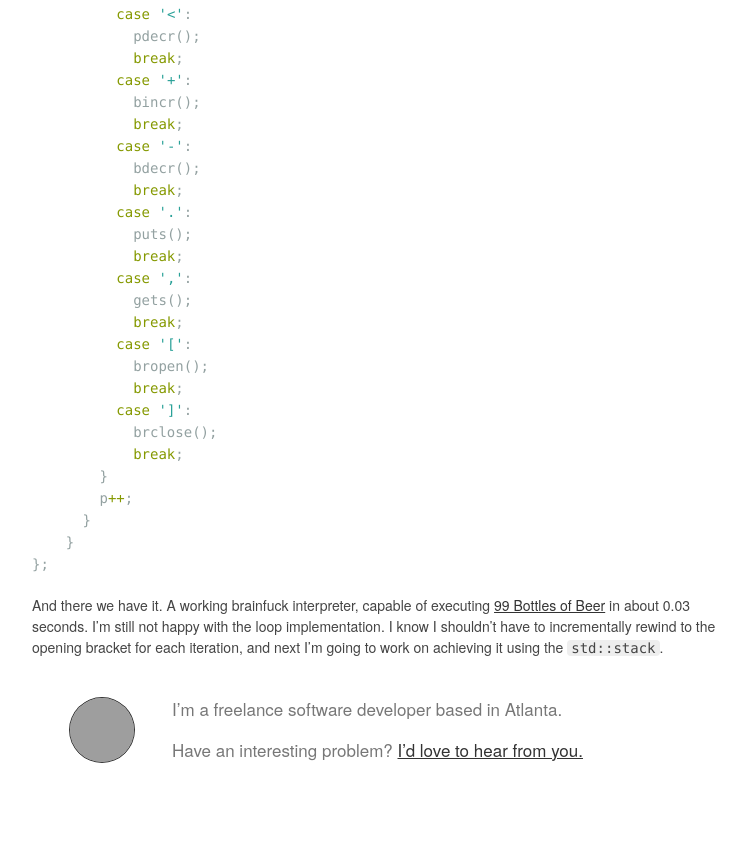
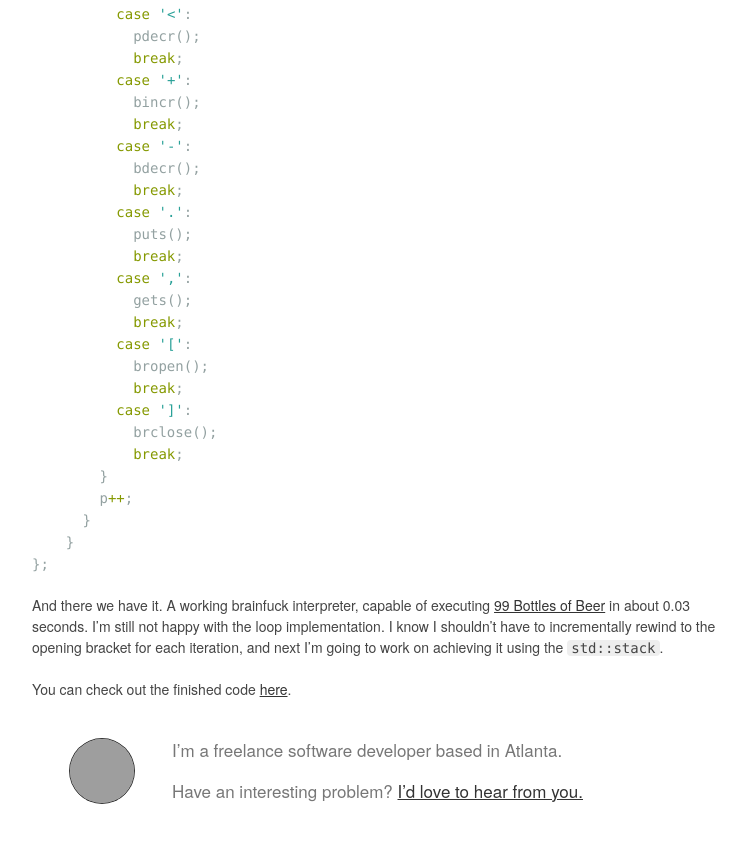
Before and after one commit to zacstewart/zacstewart.github.io, a Jekyll site: the page built from _posts/2013-09-15-learning-cpp-a-brainfuck-interpreter.md, in a window 1280 px wide and 900 px high, scrolled down 4027 px. Shown: the top 843 px of the window, without its empty margins (378-1124 px from the left). Built offline with Jekyll 4.4.1, drawn with Linux system fonts in a browser that asks for light colours; Markdown is read by kramdown in place of the engine named in the settings; comment, search, counter and statistics services are not loaded; grey boxes are pictures that could not be loaded.

Commit message:
Add link to finished brainfuck interpreter

```diff
--- a/_posts/2013-09-15-learning-cpp-a-brainfuck-interpreter.md
+++ b/_posts/2013-09-15-learning-cpp-a-brainfuck-interpreter.md
@@ -239,7 +239,10 @@ implementation. I know I shouldn't have to incrementally rewind to the opening
 bracket for each iteration, and next I'm going to work on achieving it using
 the `std::stack`.
 
+You can check out the finished code [here][code].
+
 [1]: http://blog.bignerdranch.com/2650-clash-of-the-coders-2013/
 [2]: http://esolangs.org/wiki/Brainfuck
 [3]: http://alumni.cs.ucr.edu/~pdiloren/C++_Pointers/index.htm
 [4]: http://esoteric.sange.fi/brainfuck/bf-source/prog/BOTTLES.BF
+[code]: https://github.com/zacstewart/brainfuck-pp
```
